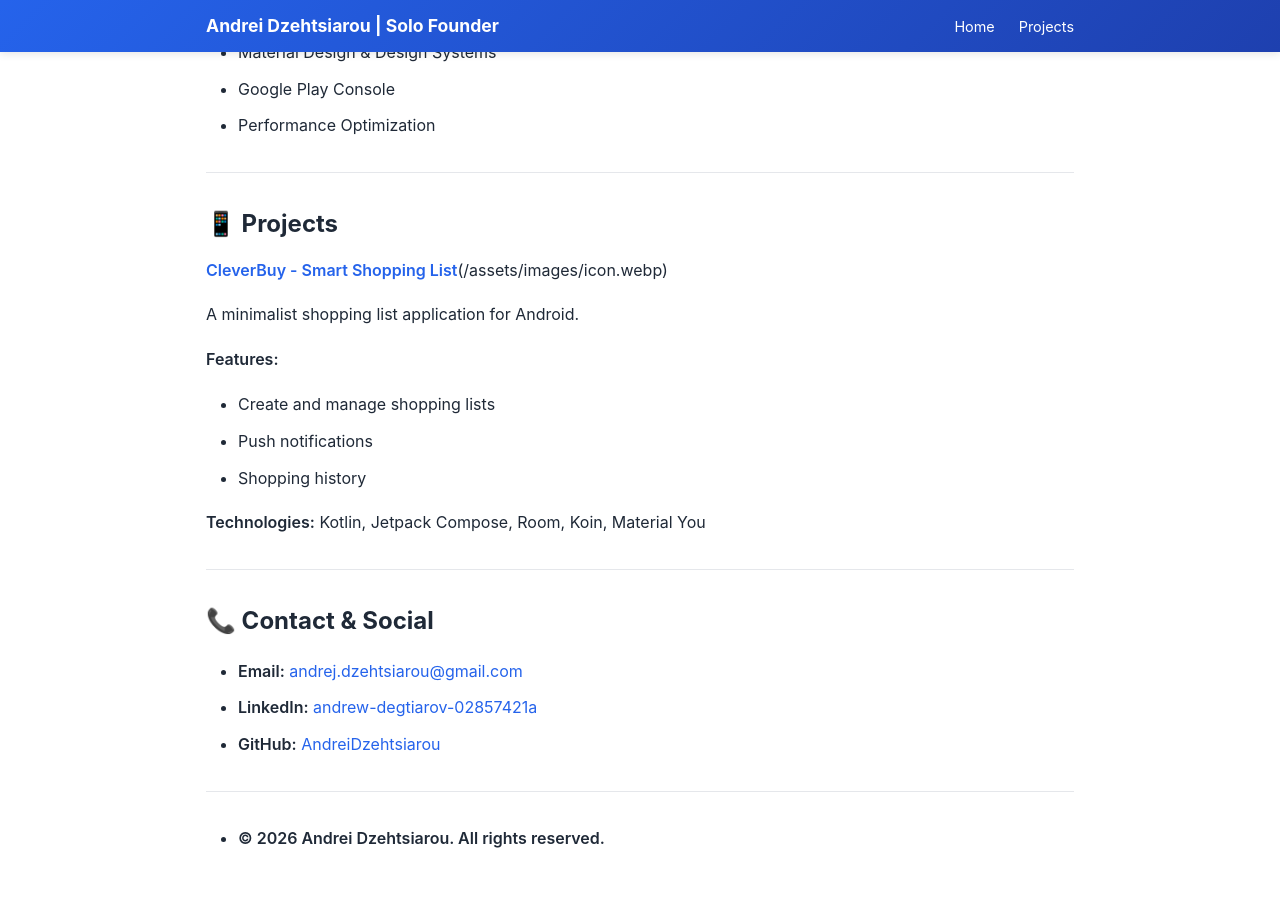
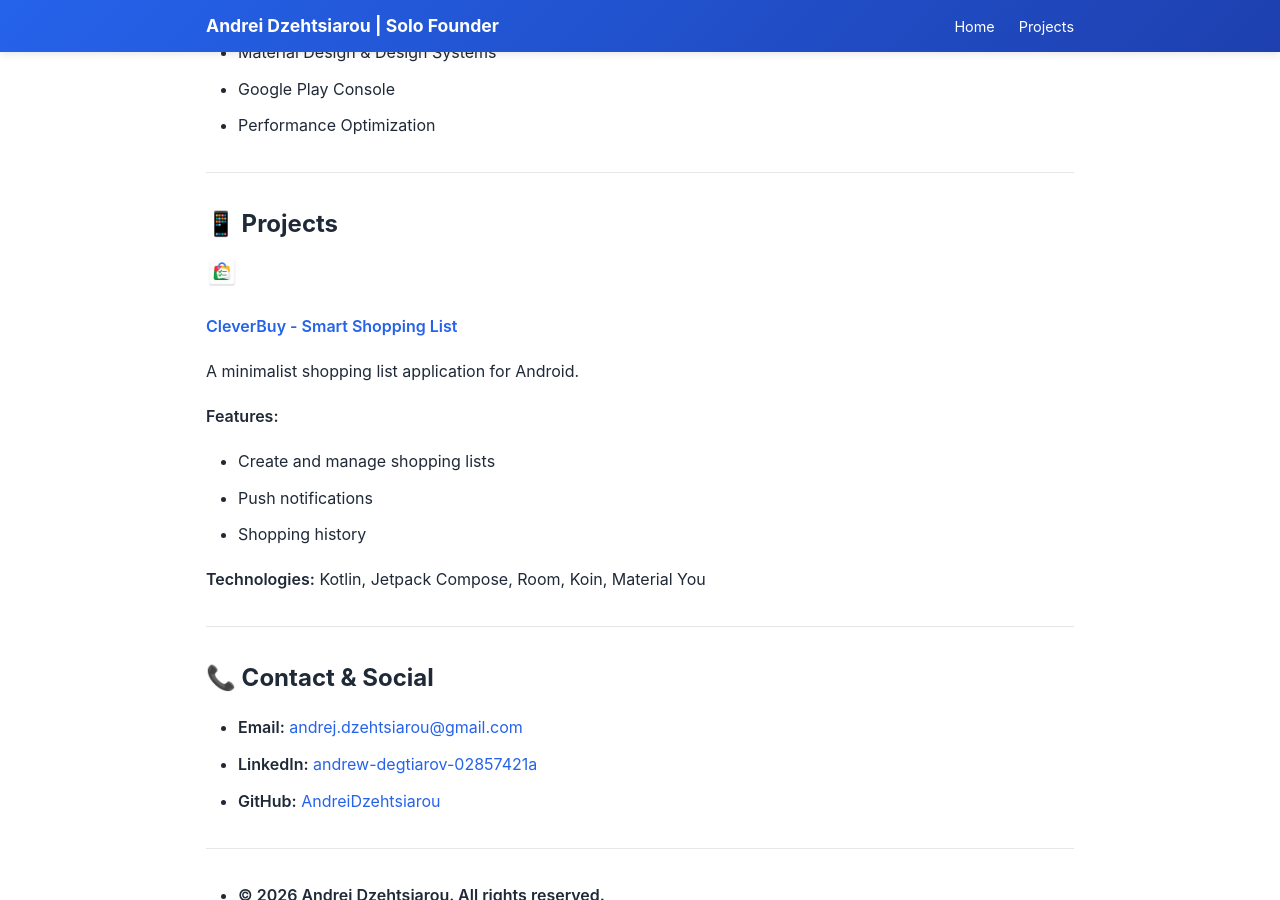
Before and after one commit to andreidzehtsiarou/andreidzehtsiarou.github.io, a Jekyll site: the page built from index.md, in a window 1280 px wide and 900 px high, scrolled down 1020 px. Built offline with Jekyll 4.4.1, drawn with Linux system fonts in a browser that asks for light colours; before the commit the page ends 1889 px from its top, so only the background shows below that.

Commit message:
Update index.md

```diff
--- a/index.md
+++ b/index.md
@@ -41,7 +41,11 @@ Experienced Android developer with over 5 years of commercial development. I foc
 
 ## 📱 Projects
 
-**[CleverBuy - Smart Shopping List](cleverbuy/)**({{ site.baseurl }}/assets/images/icon.webp)
+<img src="{{ site.baseurl }}/assets/images/icon.webp"
+     alt="CleverBuy - Smart Shopping List"
+     class="navbar-icon">
+
+**[CleverBuy - Smart Shopping List](cleverbuy/)**
 
 A minimalist shopping list application for Android.
 
```
